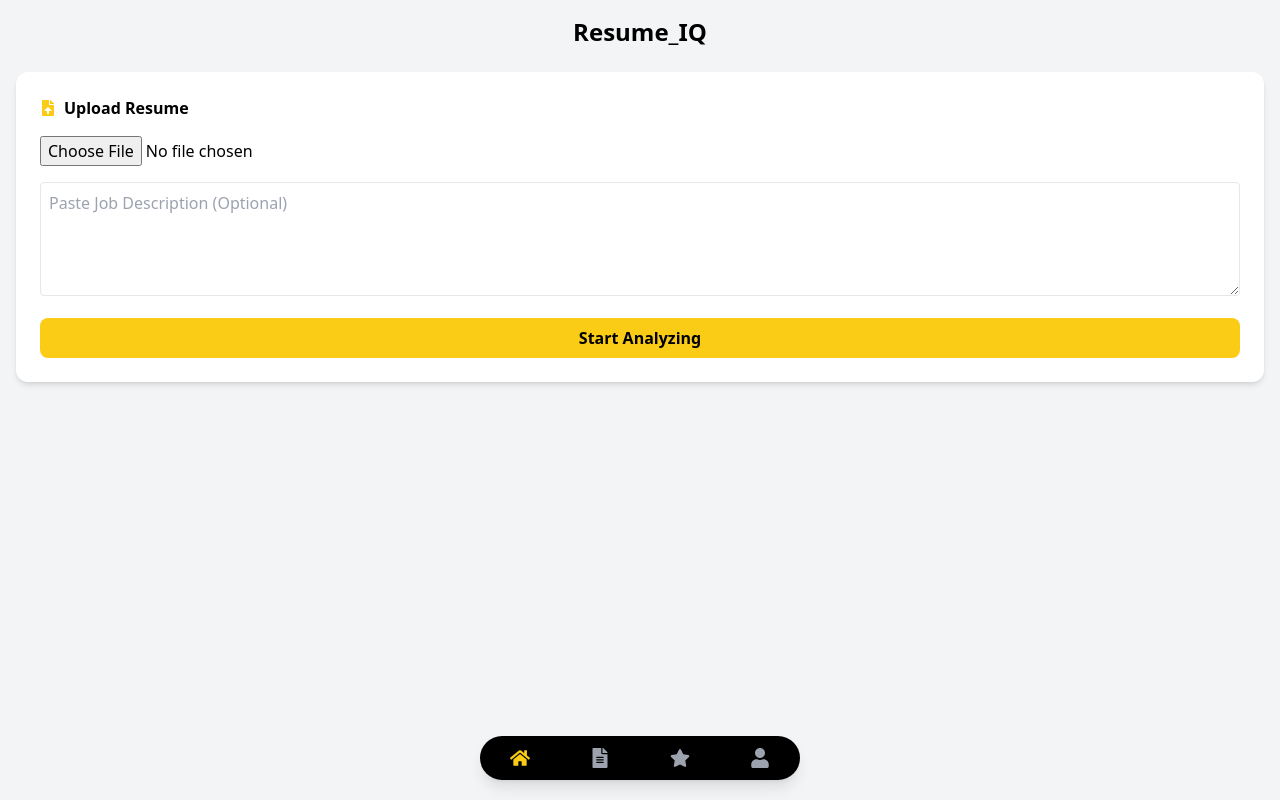
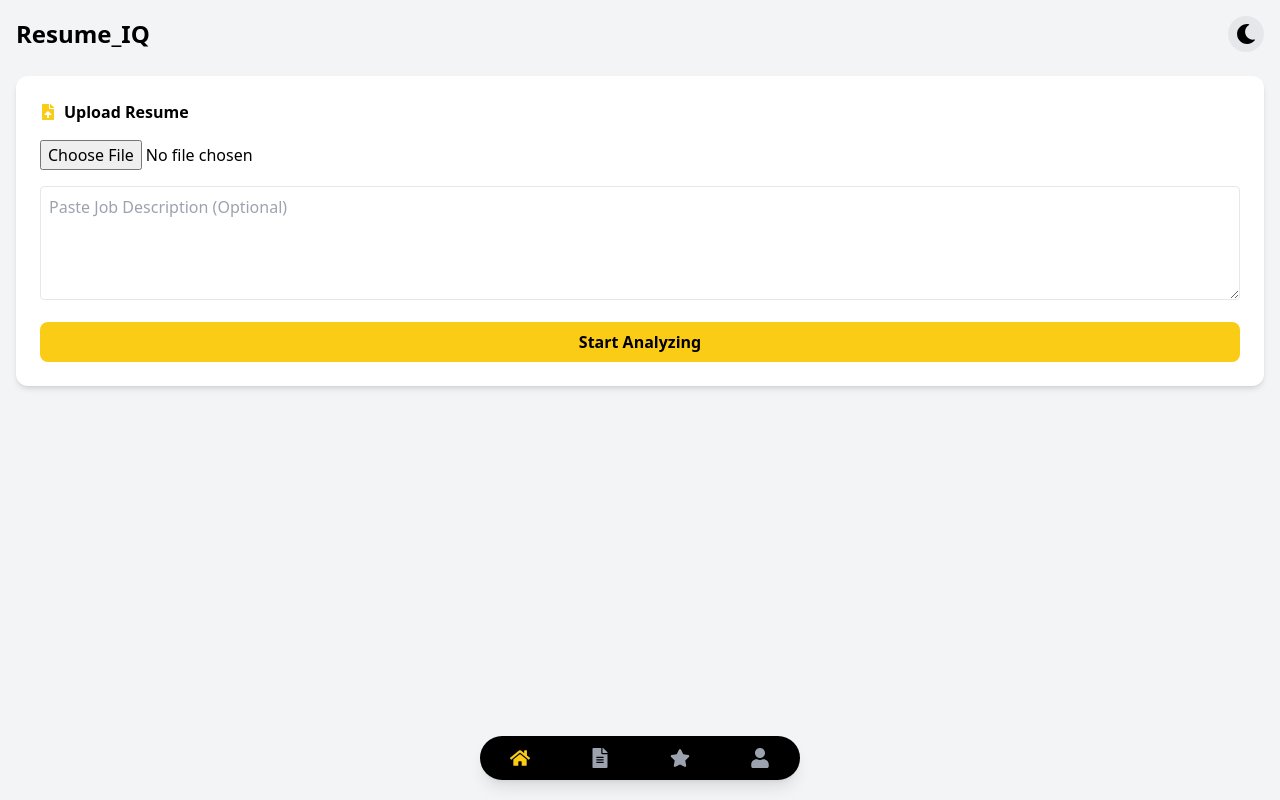
Before and after one commit to saitejabasudi/Resume_IQ-, a React (Create React App) app in the folder client/: page / in a window 1280 px wide. Built offline with nearby package versions, Linux system fonts and the light colour scheme.

Commit message:
Update App.js

```diff
--- a/client/src/App.js
+++ b/client/src/App.js
@@ -1,6 +1,6 @@
-import React, { useState } from "react";
+import React, { useState, useEffect } from "react";
 import axios from "axios";
-import { FaFileUpload } from "react-icons/fa";
+import { FaFileUpload, FaMoon, FaSun } from "react-icons/fa";
 import Navbar from "./components/Navbar";
 import CircularScore from "./components/CircularScore";
 import Loader from "./components/Loader";
@@ -13,8 +13,30 @@ function App() {
   const [jobMatch, setJobMatch] = useState(null);
   const [loading, setLoading] = useState(false);
   const [page, setPage] = useState("home");
+  const [darkMode, setDarkMode] = useState(false);
 
-  // ================= ANALYZE FUNCTION =================
+  // ===== Load Dark Mode Preference =====
+  useEffect(() => {
+    const savedTheme = localStorage.getItem("theme");
+    if (savedTheme === "dark") {
+      setDarkMode(true);
+      document.documentElement.classList.add("dark");
+    }
+  }, []);
+
+  // ===== Toggle Dark Mode =====
+  const toggleDarkMode = () => {
+    if (darkMode) {
+      document.documentElement.classList.remove("dark");
+      localStorage.setItem("theme", "light");
+    } else {
+      document.documentElement.classList.add("dark");
+      localStorage.setItem("theme", "dark");
+    }
+    setDarkMode(!darkMode);
+  };
+
+  // ===== Analyze =====
   const analyze = async () => {
     if (!file) {
       alert("Upload resume first");
@@ -44,31 +66,23 @@ function App() {
     }
   };
 
-  // ================= SMART TIPS =================
   const generateTips = () => {
     if (!score) return [];
 
     let tips = [];
 
     if (score < 40) {
-      tips.push("Add clear section headings like Experience, Education, Skills.");
-      tips.push("Increase resume length with detailed responsibilities.");
-      tips.push("Use numbers to show impact (e.g., Increased sales by 20%).");
-    }
-
-    if (score >= 40 && score < 70) {
-      tips.push("Improve keyword matching with job description.");
-      tips.push("Add measurable achievements.");
-    }
-
-    if (score >= 70) {
-      tips.push("Resume structure is strong.");
-      tips.push("Optimize formatting for better readability.");
+      tips.push("Add clear section headings.");
+      tips.push("Include measurable achievements.");
+    } else if (score < 70) {
+      tips.push("Improve keyword matching.");
+    } else {
+      tips.push("Strong resume structure.");
     }
 
     if (jobMatch?.missing?.length > 0) {
       tips.push(
-        `Consider adding these skills if relevant: ${jobMatch.missing.join(", ")}`
+        `Add these skills if relevant: ${jobMatch.missing.join(", ")}`
       );
     }
 
@@ -76,16 +90,24 @@ function App() {
   };
 
   return (
-    <div className="min-h-screen bg-gray-100 p-4 pb-24">
+    <div className="min-h-screen p-4 pb-24 bg-gray-100 dark:bg-gray-900 dark:text-white transition-all duration-300">
 
-      {/* ================= HOME PAGE ================= */}
+      {/* ===== Header ===== */}
+      <div className="flex justify-between items-center mb-6">
+        <h1 className="text-2xl font-bold">Resume_IQ</h1>
+
+        <button
+          onClick={toggleDarkMode}
+          className="text-xl p-2 rounded-full bg-gray-200 dark:bg-gray-700"
+        >
+          {darkMode ? <FaSun /> : <FaMoon />}
+        </button>
+      </div>
+
+      {/* ================= HOME ================= */}
       {page === "home" && (
         <>
-          <h1 className="text-2xl font-bold mb-6 text-center">
-            Resume_IQ
-          </h1>
-
-          <div className="bg-white p-6 rounded-xl shadow-md">
+          <div className="bg-white dark:bg-gray-800 p-6 rounded-xl shadow-md">
             <div className="flex items-center gap-2 mb-4">
               <FaFileUpload className="text-yellow-400" />
               <span className="font-semibold">Upload Resume</span>
@@ -100,7 +122,7 @@ function App() {
 
             <textarea
               placeholder="Paste Job Description (Optional)"
-              className="w-full p-2 border rounded mb-4"
+              className="w-full p-2 border rounded mb-4 dark:bg-gray-700 dark:border-gray-600"
               rows="4"
               value={jobDescription}
               onChange={(e) => setJobDescription(e.target.value)}
@@ -119,7 +141,7 @@ function App() {
           {loading && <Loader />}
 
           {score !== null && !loading && (
-            <div className="bg-white p-6 rounded-xl shadow-md mt-6">
+            <div className="bg-white dark:bg-gray-800 p-6 rounded-xl shadow-md mt-6">
               <h2 className="text-center font-semibold mb-4">
                 ATS Resume Score
               </h2>
@@ -132,14 +154,14 @@ function App() {
                     Job Match: {jobMatch.matchScore}%
                   </h3>
 
-                  <p className="text-green-600 mt-2">
+                  <p className="text-green-500 mt-2">
                     <strong>Matched Skills:</strong>{" "}
                     {jobMatch.matched?.length > 0
                       ? jobMatch.matched.join(", ")
                       : "None"}
                   </p>
 
-                  <p className="text-red-500 mt-2">
+                  <p className="text-red-400 mt-2">
                     <strong>Missing Skills:</strong>{" "}
                     {jobMatch.missing?.length > 0
                       ? jobMatch.missing.join(", ")
@@ -152,14 +174,7 @@ function App() {
         </>
       )}
 
-      {/* ================= HISTORY PAGE ================= */}
-      {page === "history" && (
-        <div className="text-center mt-20 text-lg">
-          📄 Resume History (Coming Soon)
-        </div>
-      )}
-
-      {/* ================= TIPS PAGE ================= */}
+      {/* ================= TIPS ================= */}
       {page === "tips" && (
         <div>
           <h2 className="text-xl font-bold text-center mb-6">
@@ -167,28 +182,19 @@ function App() {
           </h2>
 
           {score === null ? (
-            <p className="text-center text-gray-500">
-              Analyze your resume first to see tips.
+            <p className="text-center text-gray-400">
+              Analyze resume first.
             </p>
           ) : (
-            <div className="space-y-4">
-              {generateTips().map((tip, index) => (
-                <div
-                  key={index}
-                  className="bg-white p-4 rounded-lg shadow border-l-4 border-yellow-400"
-                >
-                  {tip}
-                </div>
-              ))}
-            </div>
+            generateTips().map((tip, index) => (
+              <div
+                key={index}
+                className="bg-white dark:bg-gray-800 p-4 rounded-lg shadow mb-4"
+              >
+                {tip}
+              </div>
+            ))
           )}
-        </div>
-      )}
-
-      {/* ================= PROFILE PAGE ================= */}
-      {page === "profile" && (
-        <div className="text-center mt-20 text-lg">
-          👤 User Profile (Coming Soon)
         </div>
       )}
 
```
